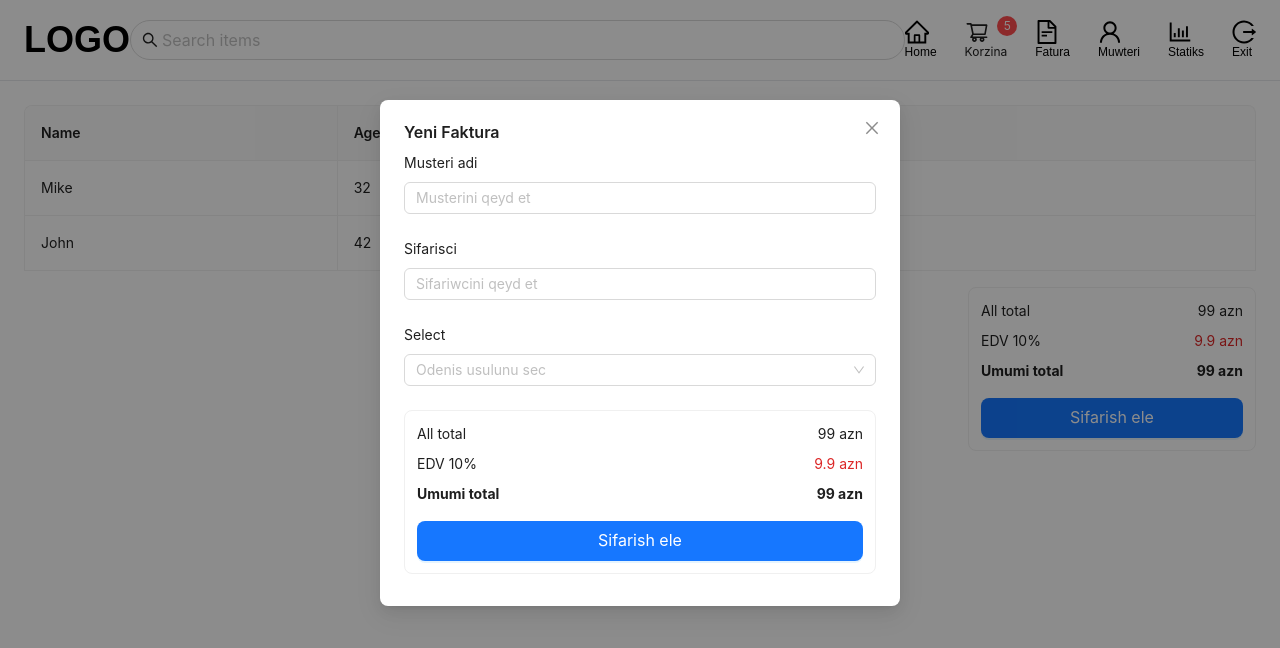
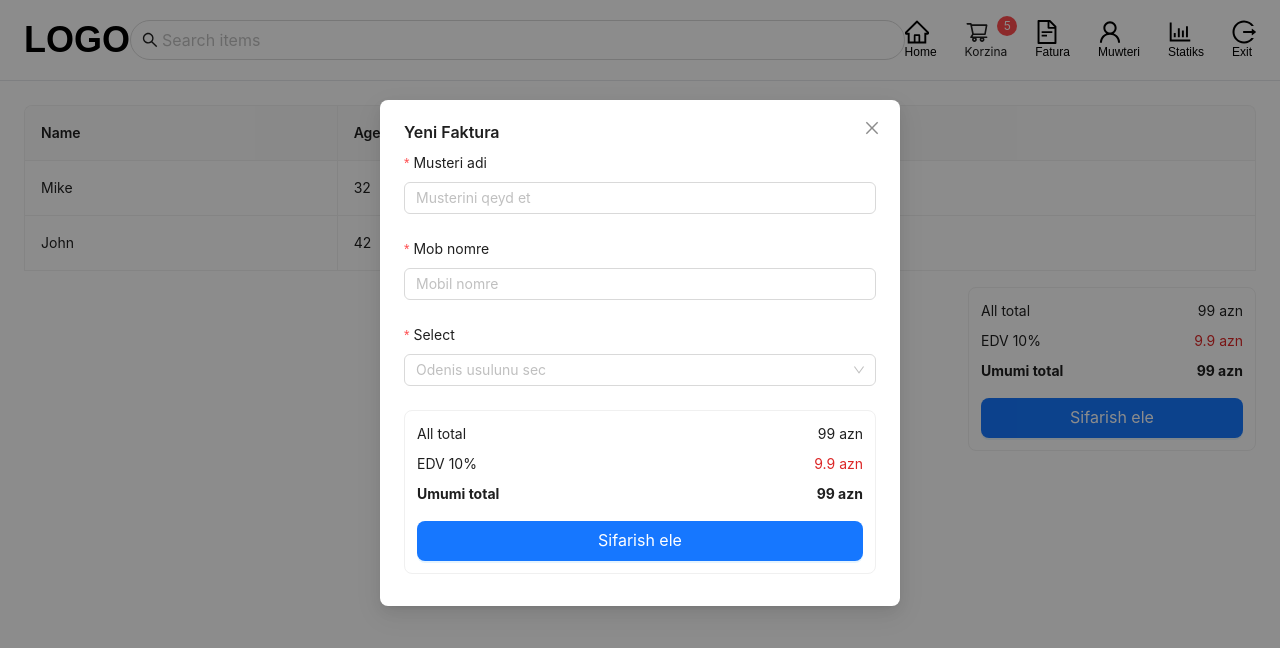
Before and after one commit to mvuqar1/similiar-jowi-MERN-STACK, a React (Create React App) app in the folder client/: page /cart in a window 1280 px wide. Both pictures are taken after a click on the button "Sifarish ele". Shown: the top 648 px of the page. Built offline with nearby package versions, Linux system fonts and the light colour scheme.

Commit message:
onFinish

```diff
--- a/client/src/Components/CreateBill/CreateBill.jsx
+++ b/client/src/Components/CreateBill/CreateBill.jsx
@@ -1,26 +1,44 @@
 import React from 'react'
-import { Modal, Form, Input,Select, Button, Card } from 'antd';
+import { Modal, Form, Input, Select, Button, Card } from 'antd';
 
 
-export default function CreateBill({ isModalOpen, handleCancel }) {
+export default function CreateBill({ isModalOpen, handleCancel,showModal}) {
+    console.log("1212")
+    const onFinish = (values) => {
+        console.log(isModalOpen)
+        console.log(values)
+    };
     return (
         <>
-            <Modal title="Yeni Faktura" open={isModalOpen} footer={false} onCancel={handleCancel}>
-                <Form layout="vertical">
-                    <Form.Item label="Musteri adi" >
+            <Modal
+                title="Yeni Faktura"
+                open={isModalOpen}
+                footer={false}
+                onCancel={handleCancel}
+            >
+                <Form layout="vertical" onFinish={onFinish}>
+                    <Form.Item
+                        label="Musteri adi"
+                        name={"user"}
+                        rules={[{ required: true, message: "Username is required" }]} >
                         <Input placeholder="Musterini qeyd et" />
                     </Form.Item>
-                    <Form.Item label="Sifarisci" >
-                        <Input placeholder="Sifariwcini qeyd et" />
+                    <Form.Item
+                        label="Mob nomre"
+                        name={"mob"}
+                        rules={[{ required: true, message: "Mob number is required" }]}>
+                        <Input placeholder="Mobil nomre" />
                     </Form.Item>
-                    <Form.Item label="Select">
+                    <Form.Item
+                        label="Select"
+                        name={"pay"}
+                        rules={[{ required: true, message: "Select Pay is required" }]}>
                         <Select placeholder="Odenis usulunu sec">
                             <Select.Option value="Naqd">Naqd</Select.Option>
                             <Select.Option value="Kart">Kart</Select.Option>
                         </Select>
                     </Form.Item>
-                </Form>
-                <Card size="small" className='mt-4 w-100' >
+                    <Card size="small" >
                         <div className='flex justify-between'>
                             <span>All total</span>
                             <span>99 azn</span>
@@ -33,8 +51,20 @@ export default function CreateBill({ isModalOpen, handleCancel }) {
                             <b>Umumi total</b>
                             <b>99 azn</b>
                         </div>
-              <Button  className='primary mt-4 w-full' type='primary' size='large'>Sifarish ele</Button>
+                        <div>
+                        <Button
+                        onClick={() =>{ showModal(); console.log("first"); }}
+                        className='primary mt-4 w-full'
+                        type='primary'
+                        size='large'
+                        htmlType='submit'
+                        >
+                            Sifarish ele
+                        </Button>
+                        </div>
+
                     </Card>
+                </Form>
             </Modal>
         </>
     )
--- a/client/src/Components/Page/CartPage/CartPage.jsx
+++ b/client/src/Components/Page/CartPage/CartPage.jsx
@@ -67,7 +67,7 @@ export default function CartPage() {
           </Card>
         </div>
       </div>
-      <CreateBill isModalOpen={isModalOpen} handleCancel={handleCancel}/>
+      <CreateBill isModalOpen={isModalOpen} showModal={showModal} handleCancel={handleCancel}/>
 
 
     </>
```
Lines whose indentation alone changed are shown as unchanged.
